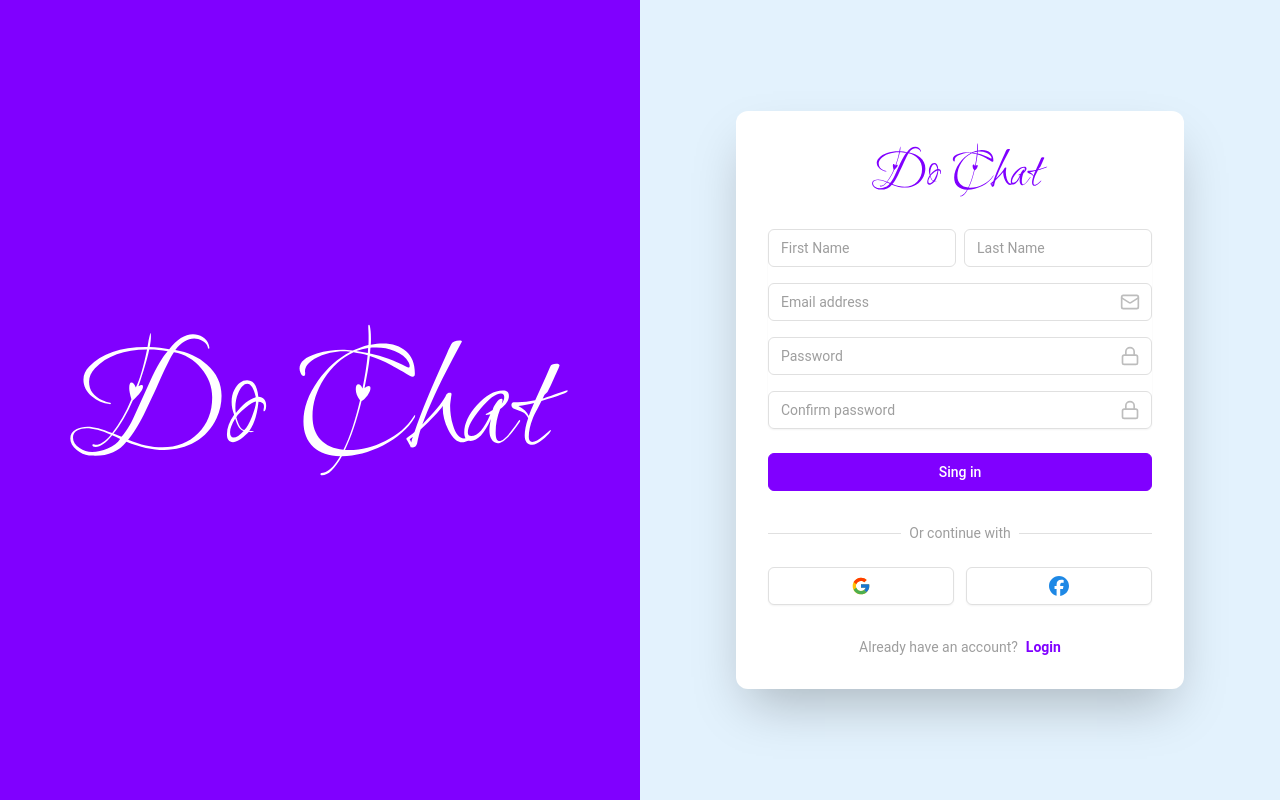
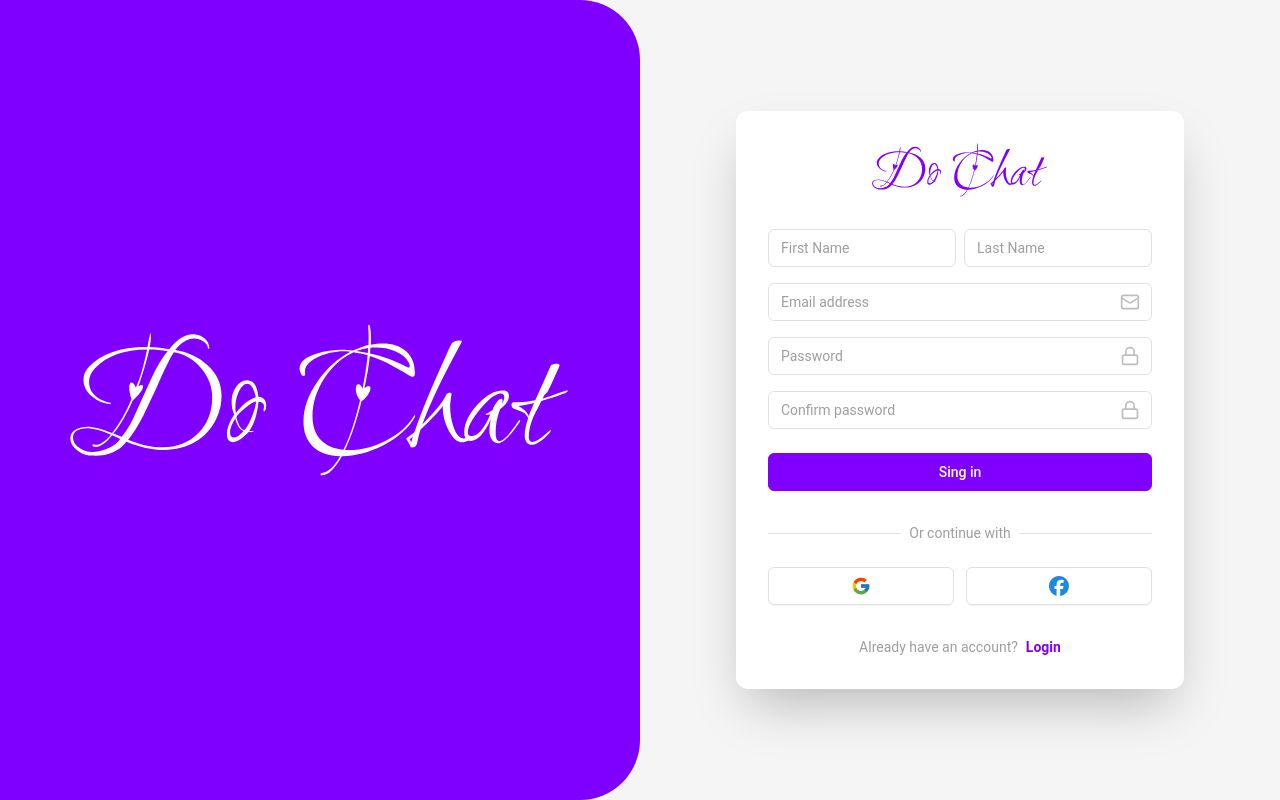
Before and after one commit to 1Bitif/chat, a React (Vite) app: page /register in a window 1280 px wide. Built offline with nearby package versions, Linux system fonts and the light colour scheme.

Commit message:
remove shadow for register and fixed validation

```diff
--- a/src/pages/Login/Login.jsx
+++ b/src/pages/Login/Login.jsx
@@ -81,14 +81,10 @@ export const Login = () => {
     // }
 
     return (
-        <div className='w-full flex flex-row sm:fixed sm:overflow-y-hidden bg-blue-50'>
+        <div className='w-full flex flex-row sm:fixed sm:overflow-y-hidden bg-gray-100'>
             {/* Image Login */}
             <div className='lg:flex justify-center hidden items-center bg-primary rounded-r-[60px] w-1/2 h-screen'>
                 <TitleIcon height={"300" } width={"500"} color={"#ffffff"} />
-                {/* <div className='flex px-4  text-white'>
-                    <h1 className='text-[65px] 2xl:text-[135px] pb-4'>Do Chat</h1>
-                </div> */}
-                {/* <img className='rounded-[60px]' src="https://cdn.dribbble.com/users/285475/screenshots/2083086/dribbble_1.gif" alt="Login Illustration" /> */}
             </div>
             {/* Login Form */}
             <div className=" lg:w-1/2  h-screen  w-full flex items-center justify-center p-4">
--- a/src/pages/Register/Register.jsx
+++ b/src/pages/Register/Register.jsx
@@ -95,10 +95,10 @@ export const Register = () => {
     const [country, setCountry] = useState("ma");
     return (
         <>
-            <div className='w-full flex  bg-blue-50'>
+            <div className='w-full flex bg-gray-100'>
                 {/* Image Login */}
                 <div className=' w-0 lg:w-1/2 '>
-                    <div className='lg:flex w-1/2 justify-center hidden items-center gap-4 bg-primary fixed h-screen '>
+                    <div className='lg:flex w-1/2 justify-center hidden items-center gap-4 bg-primary  rounded-r-[60px]  fixed h-screen '>
                         <TitleIcon height={"300" } width={"500"} color={"#ffffff"} />
                     </div>
                 </div>
@@ -111,7 +111,7 @@ export const Register = () => {
                         </div>
 
                         <form className="mt-8 space-y-6" onSubmit={handleSubmit} >
-                            <div className="rounded-md shadow-sm space-y-4">
+                            <div className="rounded-md space-y-4">
                                 <div className='flex flex-row space-x-2'>
                                     <div>
                                         <label htmlFor="firstName" className="sr-only">
@@ -126,9 +126,9 @@ export const Register = () => {
                                                 className="appearance-none rounded-md relative block w-full px-3 py-2 border border-gray-300 placeholder-gray-500 text-gray-900 focus:outline-none  focus:border-primary focus:z-10 sm:text-sm"
                                                 placeholder="First Name"
                                             />
-                                            {errors.firstName && <p className='text-red-600 text-xs pt-1'>{errors.firstName}</p>}
 
                                         </div>
+                                            {errors.firstName && <p className='text-red-600 text-xs pt-1'>{errors.firstName}</p>}
                                     </div>
                                     <div>
                                         <label htmlFor="lastName" className="sr-only">
@@ -144,8 +144,8 @@ export const Register = () => {
                                                 className="appearance-none rounded-md relative block w-full px-3 py-2 border border-gray-300 placeholder-gray-500 text-gray-900 focus:outline-none  focus:border-primary focus:z-10 sm:text-sm"
                                                 placeholder="Last Name"
                                             />
+                                        </div>
                                             {errors.lastName && <p className='text-red-600 text-xs pt-1'>{errors.lastName}</p>}
-                                        </div>
                                     </div>
                                 </div>
                                 <div>
@@ -163,8 +163,8 @@ export const Register = () => {
                                             placeholder="Email address"
                                         />
                                         <MailIcon className="absolute right-3 top-1/2 transform -translate-y-1/2 h-5 w-5 text-gray-400" />
+                                    </div>
                                         {errors.email && <p className='text-red-600 text-xs pt-1'>{errors.email}</p>}
-                                    </div>
                                 </div>
                                 <div>
                                     <label htmlFor="password" className="sr-only">
@@ -181,8 +181,8 @@ export const Register = () => {
                                             placeholder="Password"
                                         />
                                         <LockIcon className="absolute right-3 top-1/2 transform -translate-y-1/2 h-5 w-5 text-gray-400" />
+                                    </div>
                                         {errors.password && <p className='text-red-600 text-xs pt-1'>{errors.password}</p>}
-                                    </div>
                                 </div>
                                 <div>
                                     <label htmlFor="password" className="sr-only">
@@ -199,8 +199,8 @@ export const Register = () => {
                                             placeholder="Confirm password"
                                         />
                                         <LockIcon className="absolute right-3 top-1/2 transform -translate-y-1/2 h-5 w-5 text-gray-400" />
+                                    </div>
                                         {errors.confirmPassword && <p className='text-red-600 text-xs pt-1'>{errors.confirmPassword}</p>}
-                                    </div>
                                 </div>
                                 {/* <div>
                                         <PhoneInput
```
